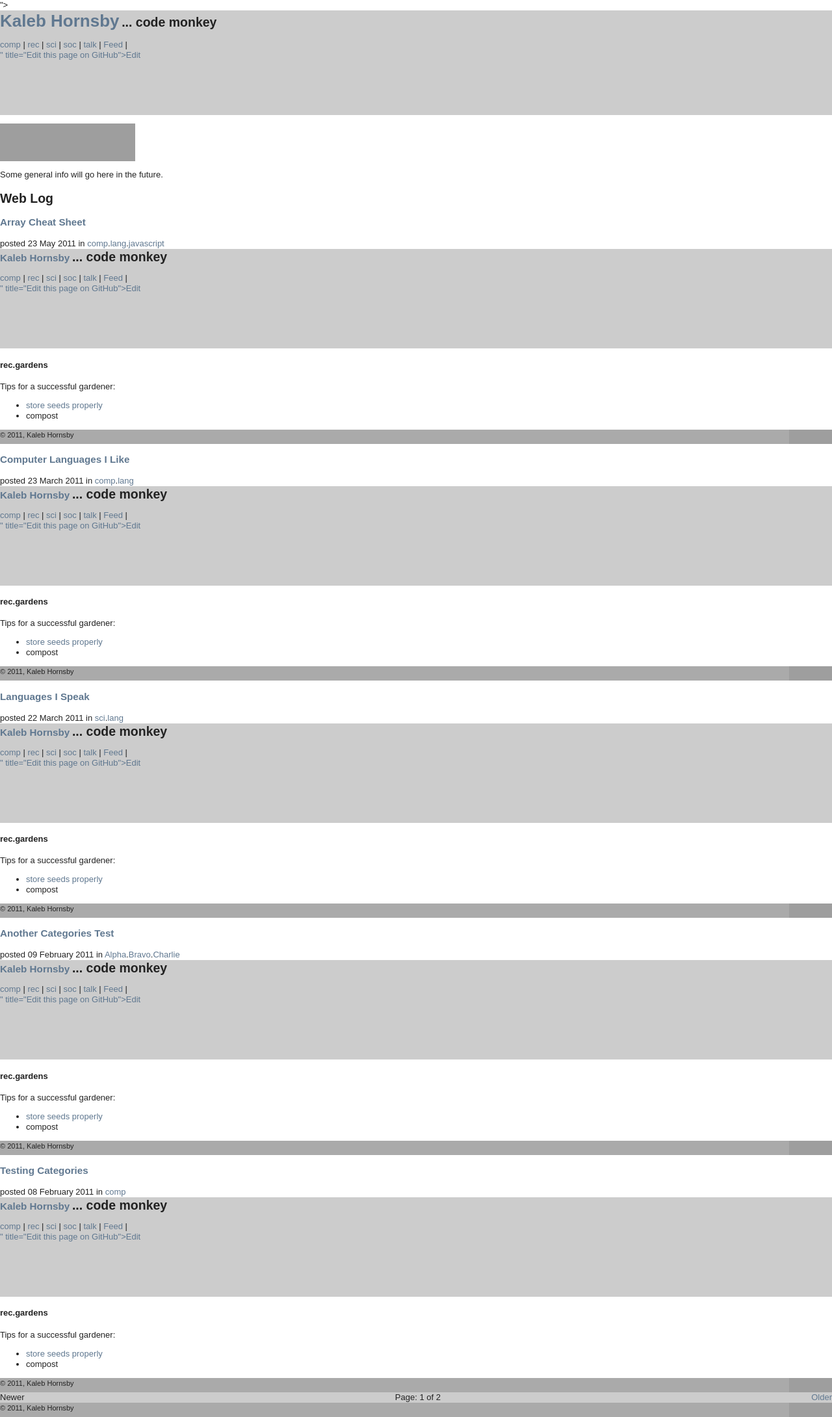
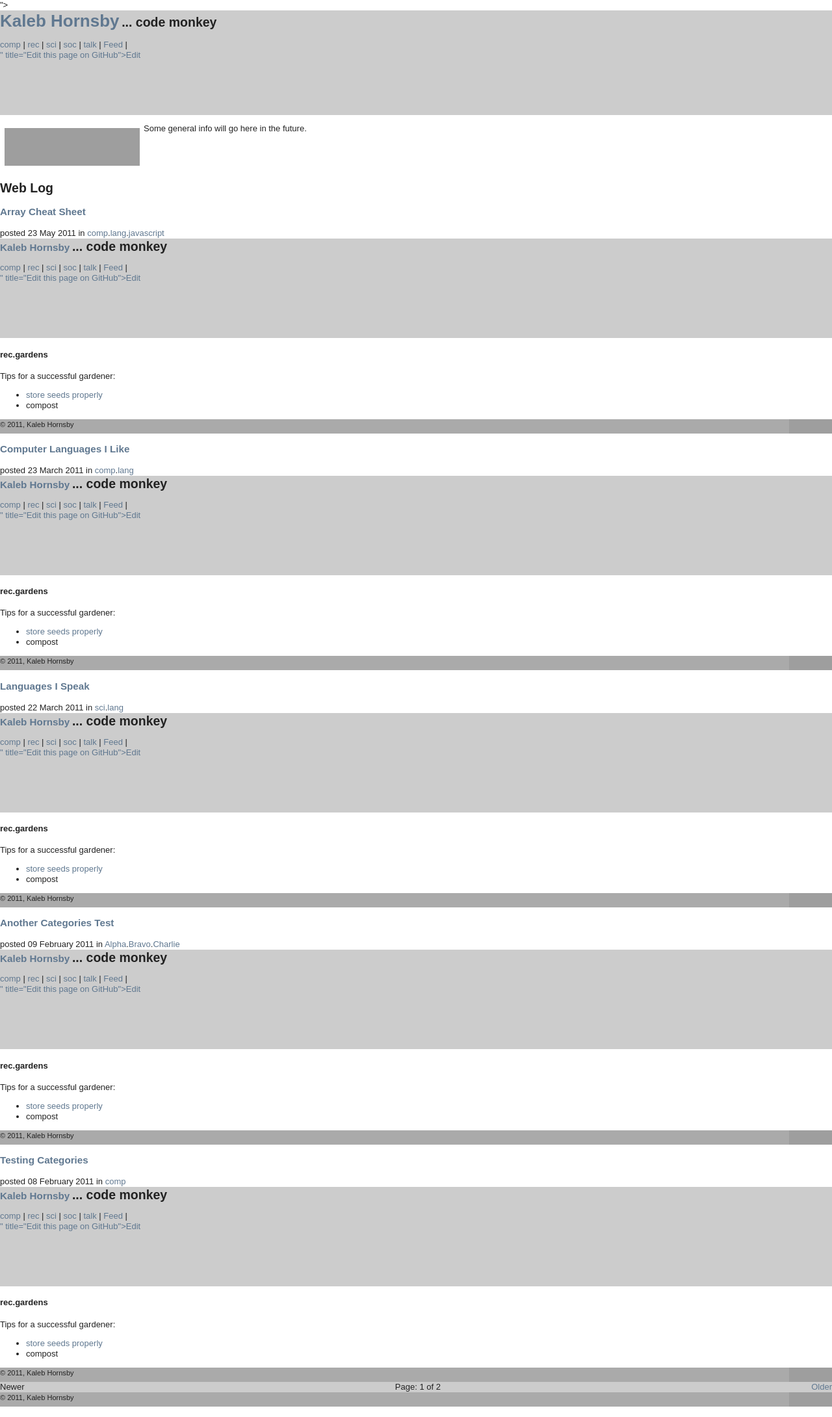
Before and after one commit to kaleb/kaleb.github.com, a Jekyll site: the page built from index.html, in a window 1280 px wide. Shown: the whole page at 65% size. Built offline with Jekyll 4.4.1, drawn with Linux system fonts in a browser that asks for light colours; nearby versions of some CDN libraries; Markdown is read by kramdown in place of the engine named in the settings; the list of posts is cut into pages by our own code; grey boxes are pictures that could not be loaded.

Commit message:
should've ben id all along

```diff
--- a/index.html
+++ b/index.html
@@ -1,7 +1,7 @@
 ---
 layout: body
 ---
-<div class="SE-flair">
+<div id="SE-flair">
 <img width="208" height="58" alt="profile for kzh on Stack Exchange" usemap="#SE_img_map"
     src="http://stackexchange.com/users/flair/d67268b6910a49d8810f22b34b1081f9.png">
 <map id="SE_img_map" name="SE_img_map">
```
Also changed, not shown: 1 other file.
